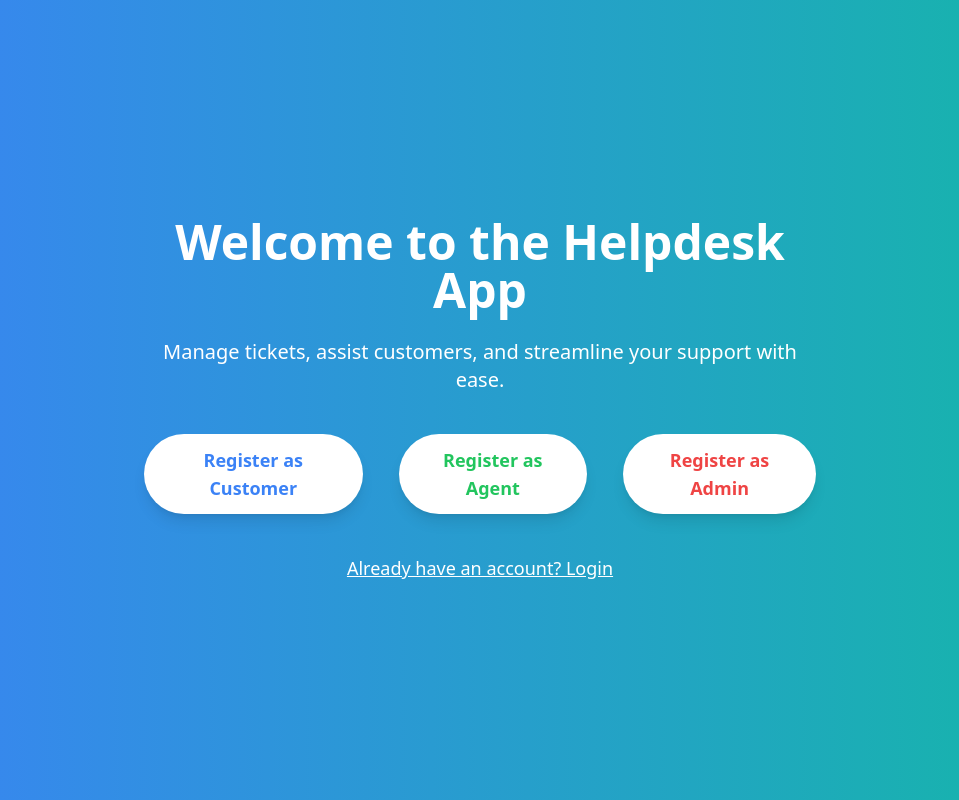
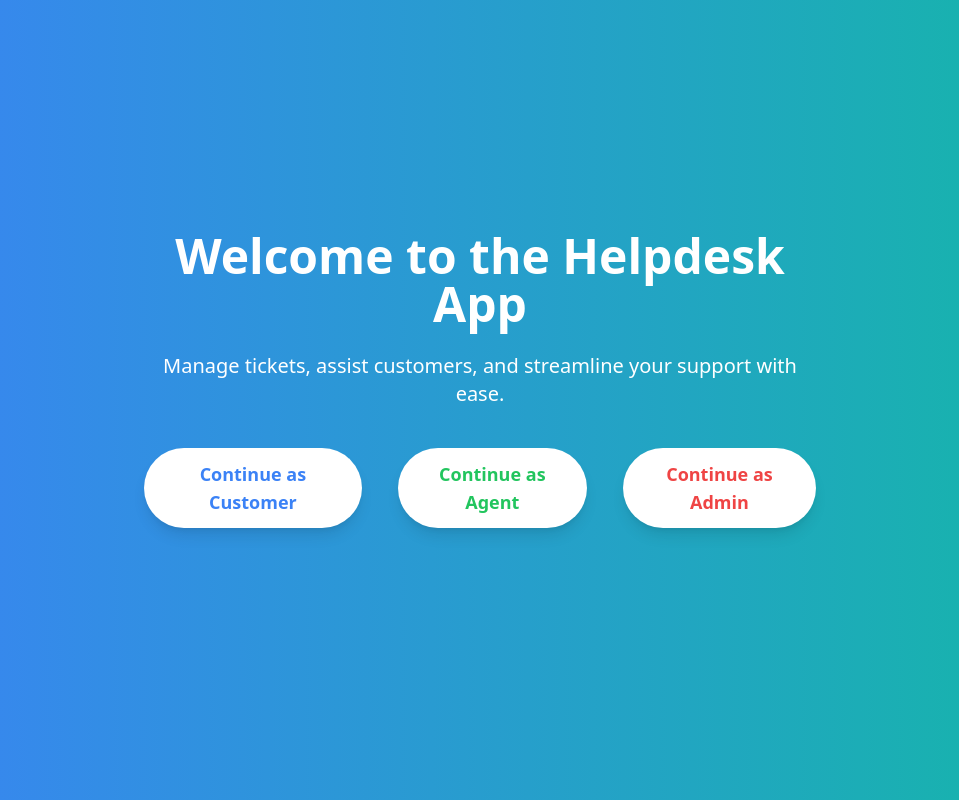
Before and after one commit to vikashmishra1234/Altius-Mern-Assignment, a React (Vite) app in the folder frontend/: page / in a window 1280 px wide. Shown: the whole page, without its empty margins (160-1119 px from the left). Built offline with nearby package versions, Linux system fonts and the light colour scheme; the HTML template or start-up script is replaced by a standard one.

Commit message:
add loadings

```diff
--- a/frontend/src/LandingPage.jsx
+++ b/frontend/src/LandingPage.jsx
@@ -18,7 +18,7 @@ const LandingPage = () => {
             to="/register-customer"
             className="bg-white text-blue-500 py-3 px-6 rounded-full text-lg font-semibold shadow-lg hover:bg-blue-100 transition"
           >
-            Register as Customer
+            Continue as Customer
           </Link>
 
           {/* Register as Agent */}
@@ -26,7 +26,7 @@ const LandingPage = () => {
             to="/register-agent"
             className="bg-white text-green-500 py-3 px-6 rounded-full text-lg font-semibold shadow-lg hover:bg-green-100 transition"
           >
-            Register as Agent
+            Continue as Agent
           </Link>
 
           {/* Register as Admin */}
@@ -34,18 +34,18 @@ const LandingPage = () => {
             to="/register-admin"
             className="bg-white text-red-500 py-3 px-6 rounded-full text-lg font-semibold shadow-lg hover:bg-red-100 transition"
           >
-            Register as Admin
+            Continue as Admin
           </Link>
         </div>
 
         {/* Login link */}
         <div className="mt-10">
-          <Link
+          {/* <Link
             to="/login"
             className="text-white text-lg underline hover:text-gray-200 transition"
           >
             Already have an account? Login
-          </Link>
+          </Link> */}
         </div>
       </div>
     </div>
--- a/frontend/src/RegisterUser.jsx
+++ b/frontend/src/RegisterUser.jsx
@@ -5,6 +5,7 @@ import Swal from "sweetalert2";
 
 const RegisterUser = () => {
   const Navigate = useNavigate();
+  const [loading,setLoading] = useState(false);
   const [formData, setFormData] = useState({
     name: "",
     email: "",
@@ -23,10 +24,12 @@ const RegisterUser = () => {
   const handleSubmit = async (e) => {
     e.preventDefault();
     try {
+      setLoading(true)
       const res = await axios.post(
         "http://localhost:5000/register-user",
         formData
       );
+      setLoading(false)
       if (res.data.success) {
         Swal.fire({
           icon: "success",
@@ -137,7 +140,7 @@ const RegisterUser = () => {
             type="submit"
             className="w-full bg-blue-500 text-white py-2 rounded-md shadow hover:bg-blue-600 transition"
           >
-            Register
+            {loading?"Loading Please wait...":"Register"}
           </button>
         </form>
       </div>
--- a/frontend/src/serviceagent/Agent.jsx
+++ b/frontend/src/serviceagent/Agent.jsx
@@ -34,7 +34,7 @@ const Agent = () => {
              </div>
              <div>
                 <h2 className='text-2xl'>List of all tickets created by customer</h2>
-                <GetTickets setNumberOfTickets={setNumberOfTickets}/>
+                <GetTickets list={100} setNumberOfTickets={setNumberOfTickets}/>
              </div>
             </div>
     </div>
--- a/frontend/src/serviceagent/AllTickets.jsx
+++ b/frontend/src/serviceagent/AllTickets.jsx
@@ -13,6 +13,7 @@ const GetTickets = ({setNumberOfTickets,list}) => {
   useEffect(() => {
     const getData = async () => {
       const data = await getAllTickets();
+      console.log(data)
       setNumberOfTickets(data.tickets.length)
       setTickets(data.tickets);
     };
@@ -26,6 +27,7 @@ const GetTickets = ({setNumberOfTickets,list}) => {
      }
     }
   };
+  console.log(tickets)
   const handleChange = async(e,ticketId)=>{
     const status = e.target.value
     const res = await updateTicketStatus({status,ticketId})
```
